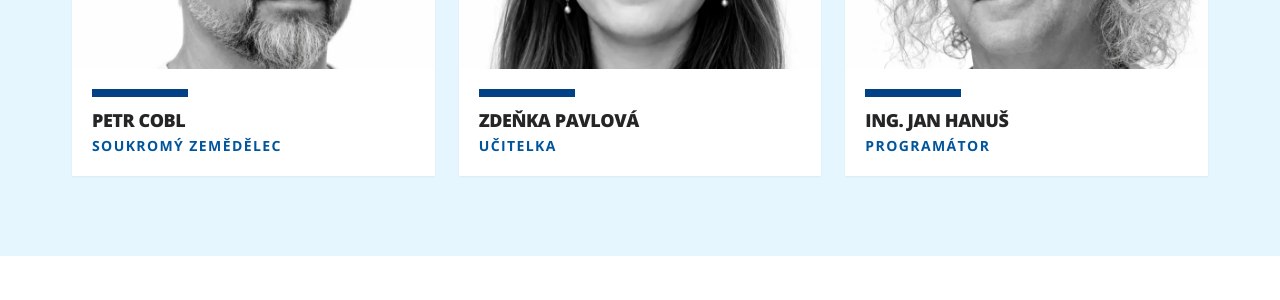
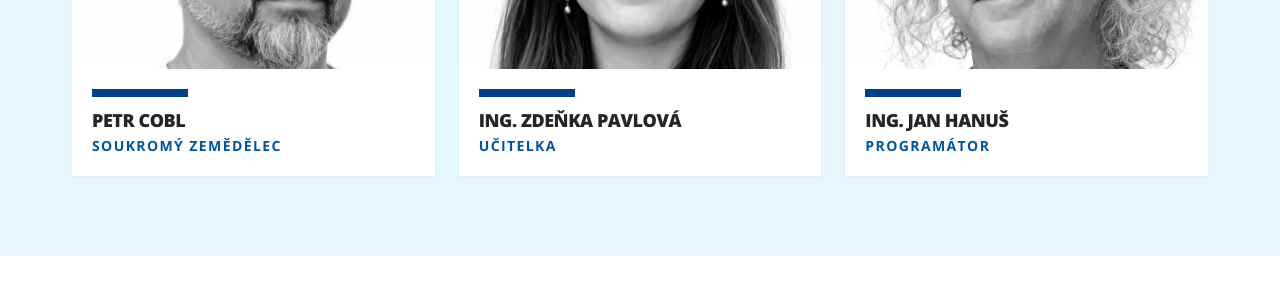
Before and after one commit to mtjns/lidovcirtyne, a Jekyll site: the page built from index.html, in a window 1280 px wide and 900 px high, scrolled down 5350 px. Shown: the part 152-452 px from the top of the window. Built offline with Jekyll 4.4.1, drawn with Linux system fonts in a browser that asks for light colours.

Commit message:
Add ing to zdenka

```diff
--- a/_data/lide.yml
+++ b/_data/lide.yml
@@ -72,7 +72,7 @@
   photo: "/assets/kandidati/petr-cobl.webp"
   bio: ""
 
-- name: "Zdeňka Pavlová"
+- name: "Ing. Zdeňka Pavlová"
   job: "učitelka"
   photo: "/assets/kandidati/zdenka-pavlova.webp"
   bio: ""
```
